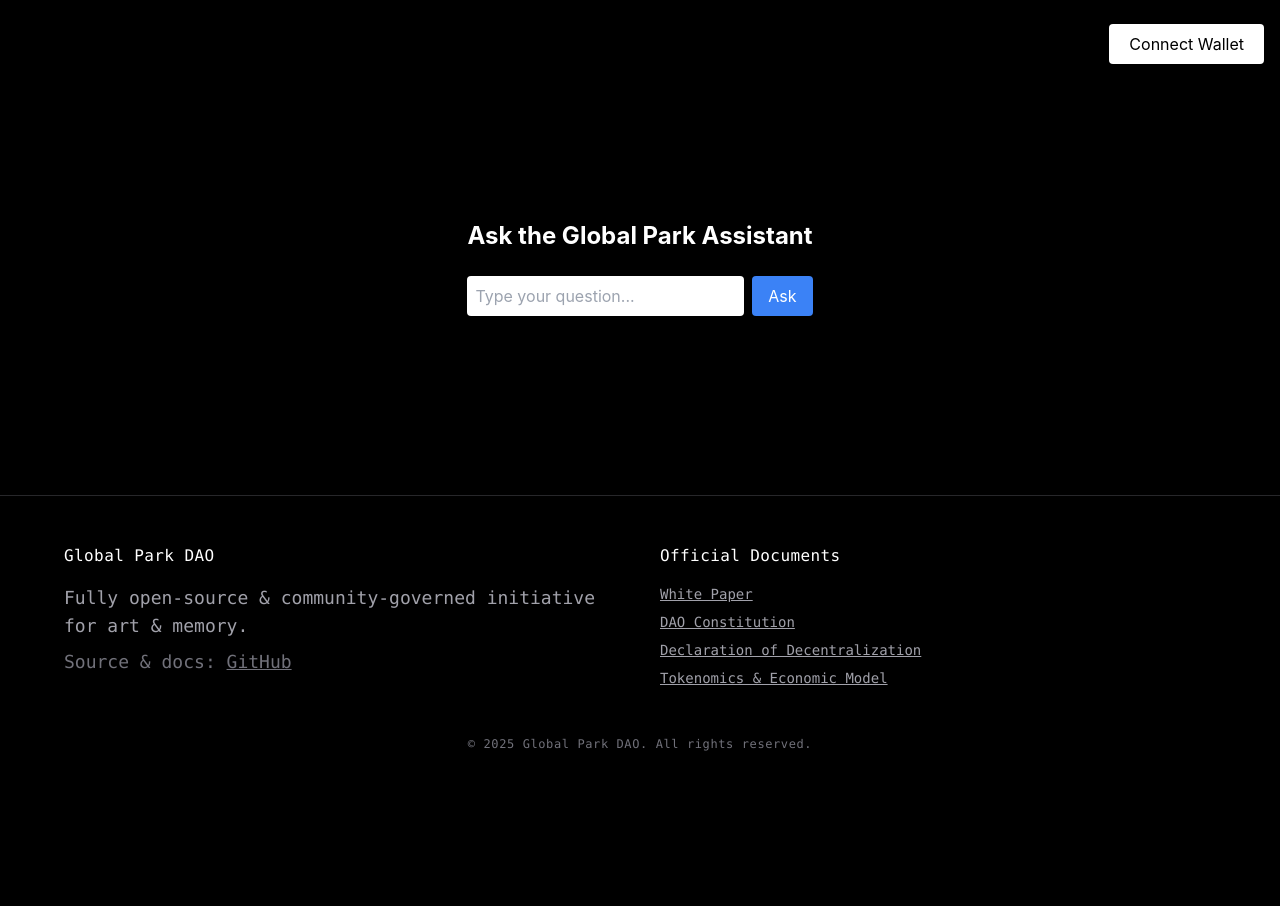
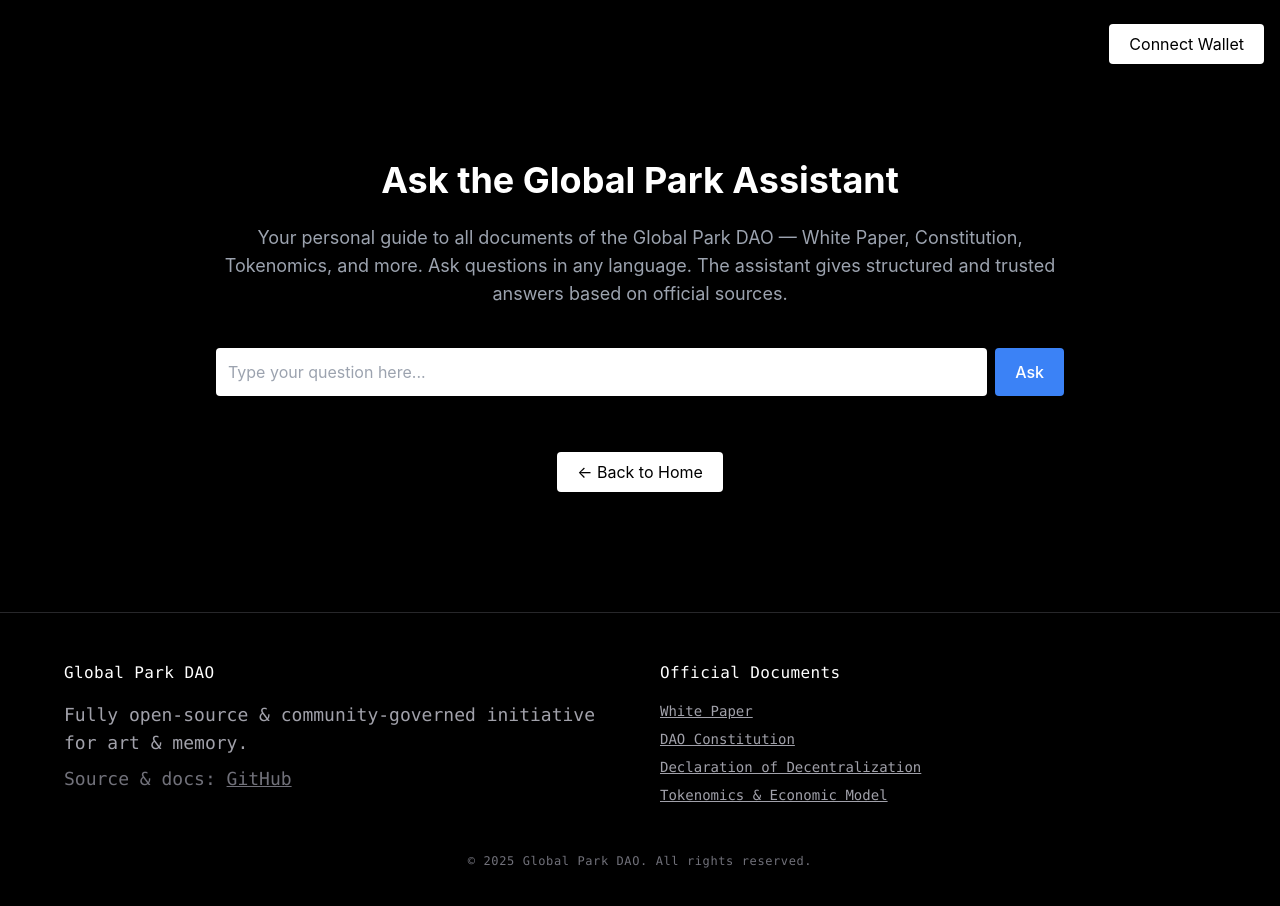
Before and after one commit to GPARKPRO/globalpark-site, a Next.js app: page /ask-gpt in a window 1280 px wide. Shown: the top 906 px of the page. Before the commit the page ends 800 px from the top, so only its background shows below. Built offline with nearby package versions, Linux system fonts and the light colour scheme.

Commit message:
Update page.tsx

```diff
--- a/app/ask-gpt/page.tsx
+++ b/app/ask-gpt/page.tsx
@@ -14,13 +14,12 @@ export default function AskGPTPage() {
       const res = await fetch('/api/gpt', {
         method: 'POST',
         headers: { 'Content-Type': 'application/json' },
-        body: JSON.stringify({ prompt: input }),
+        body: JSON.stringify({ prompt: input })
       })
-
       const data = await res.json()
-      setMessages((prev) => [...prev, `🧑 ${input}`, `🤖 ${data.reply}`])
+      setMessages((prev) => [...prev, `🧑 ${input}`, `🧠 ${data.reply}`])
     } catch (err) {
-      setMessages((prev) => [...prev, `⚠️ Failed to connect to GPT.`])
+      setMessages((prev) => [...prev, `🚧 Failed to connect to GPT.`])
     } finally {
       setInput('')
       setLoading(false)
@@ -28,30 +27,50 @@ export default function AskGPTPage() {
   }
 
   return (
-    <div className="max-w-2xl mx-auto p-6 text-white">
-      <h1 className="text-2xl font-bold mb-4">Ask the Global Park Assistant</h1>
+    <div className="max-w-4xl mx-auto px-6 py-20 text-white">
+      <h1 className="text-3xl md:text-4xl font-bold mb-6 text-center">
+        Ask the Global Park Assistant
+      </h1>
+      <p className="text-center text-gray-400 mb-10">
+        Your personal guide to all documents of the Global Park DAO — White Paper, Constitution, Tokenomics, and more.
+        Ask questions in any language. The assistant gives structured and trusted answers based on official sources.
+      </p>
 
-      <div className="space-y-2 mb-6">
+      <div className="space-y-3 mb-10">
         {messages.map((msg, i) => (
-          <div key={i} className="bg-zinc-800 p-3 rounded whitespace-pre-wrap">{msg}</div>
+          <div
+            key={i}
+            className="bg-zinc-800 p-3 rounded whitespace-pre-wrap border border-zinc-700 text-sm"
+          >
+            {msg}
+          </div>
         ))}
       </div>
 
       <div className="flex space-x-2">
         <input
-          className="flex-1 p-2 text-black rounded"
+          className="flex-1 p-3 text-black rounded"
           value={input}
           onChange={(e) => setInput(e.target.value)}
-          placeholder="Type your question..."
+          placeholder="Type your question here..."
         />
         <button
-          className="bg-blue-500 px-4 py-2 rounded"
+          className="bg-blue-500 px-5 py-2 rounded text-white font-medium"
           onClick={ask}
           disabled={loading}
         >
           {loading ? '...' : 'Ask'}
         </button>
       </div>
+
+      <div className="mt-14 text-center">
+        <button
+          onClick={() => window.location.href = '/'}
+          className="inline-block bg-white text-black px-5 py-2 rounded hover:bg-gray-200 transition"
+        >
+          ← Back to Home
+        </button>
+      </div>
     </div>
   )
 }
```
